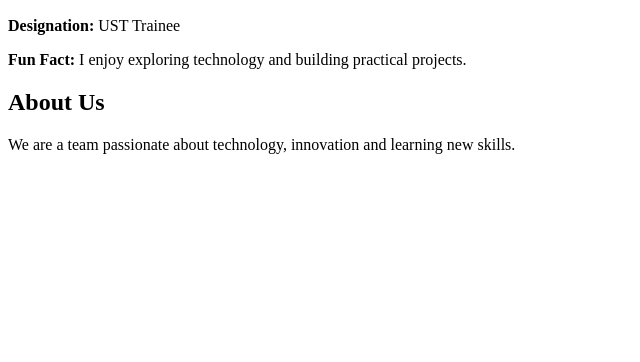
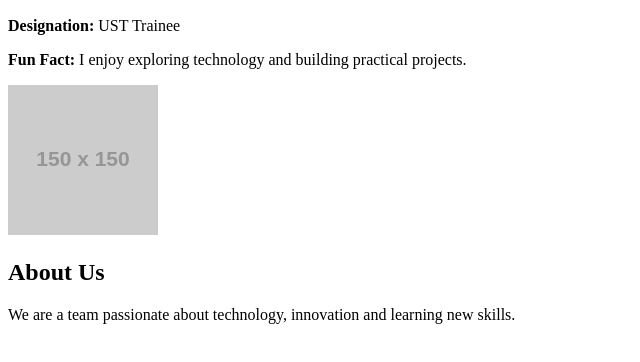
Before and after one commit to mohd-shameem-s/team-intro, a plain HTML site: page index.html in a window 1280 px wide. Shown: the part 110-472 px from the top of the page, without its empty margins (0-640 px from the left). Drawn offline with Linux system fonts and the light colour scheme; placeholder pictures from the web are drawn by us.

Commit message:
Added my profile picture

```diff
--- a/index.html
+++ b/index.html
@@ -14,6 +14,11 @@
 
         <p><strong>Fun Fact:</strong> I enjoy exploring technology
         and building practical projects.</p>
+
+        <img src="https://via.placeholder.com/150"
+             alt="My Profile Picture"
+             width="150"
+             height="150">
     </div>
 
     <section>
```
